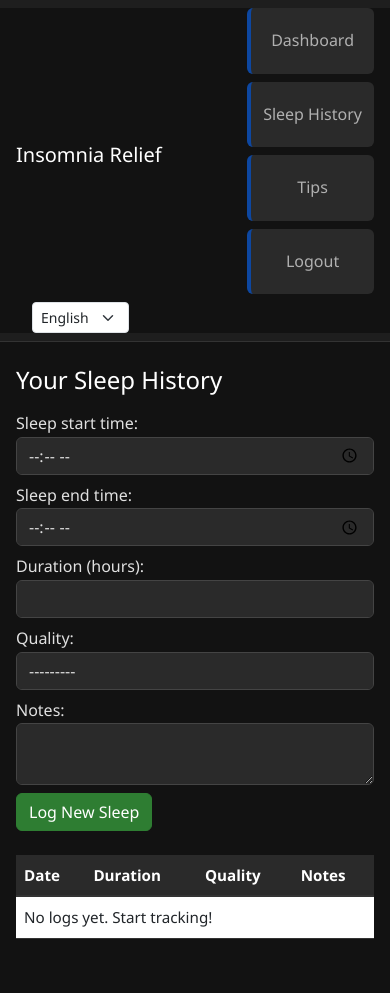
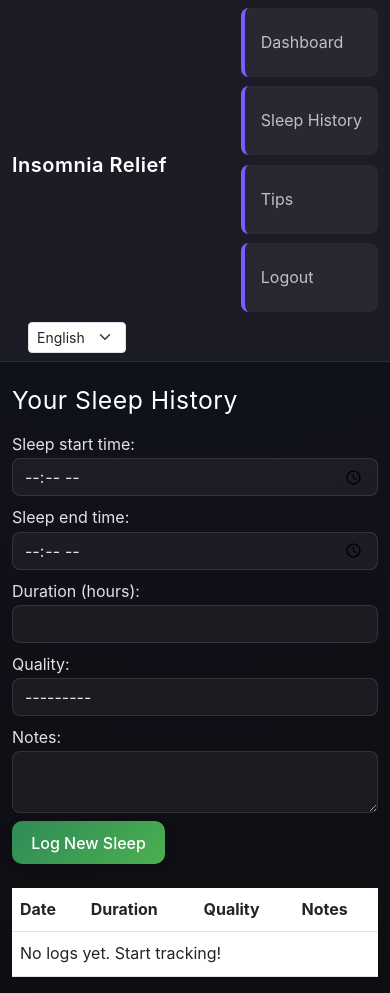
Before and after one commit to hacker-men/Insomnia_App_on_Django, a Django app: page /en/sleep-history/ in a window 390 px wide. Before the commit the page ends 939 px from the top, so only its background shows below. Run offline with Django 5.2, Linux system fonts and the light colour scheme; the visitor is signed in with stand-in values (Sample User, id 1).

Commit message:
Update styles for improved responsiveness and visual consistency

```diff
--- a/users/static/styles.css
+++ b/users/static/styles.css
@@ -1,260 +1,174 @@
-/* Dark Theme for Insomnia App - Night-Friendly */
-/* Global Styles */
+/* === INSOMNIA RELIEF - MODERN DARK THEME === */
+
+/* Base layout */
 body {
-    background-color: #121212;  /* Deep black background */
-    color: #e0e0e0;            /* Light gray text for readability */
-    font-family: 'Segoe UI', Tahoma, Geneva, Verdana, sans-serif;
-    line-height: 1.6;          /* Improved readability */
+    background: radial-gradient(circle at top, #111320 0%, #0e0e12 100%);
+    color: #e2e2e6;
+    font-family: 'Inter', 'Segoe UI', Tahoma, sans-serif;
     margin: 0;
     padding: 0;
+    line-height: 1.7;
+    transition: background 0.4s ease, color 0.3s ease;
 }
 
-/* Headings */
+/* Typography */
 h1, h2, h3, h4, h5, h6 {
-    color: #ffffff;            /* Pure white for headings */
-    font-weight: 300;          /* Lighter weight for calm feel */
+    color: #ffffff;
+    font-weight: 400;
+    letter-spacing: 0.5px;
 }
 
-/* Container and Content */
-.container {
-    background-color: #121212;
-    max-width: 1200px;         /* Slightly wider for comfort */
+p {
+    color: #c5c5c8;
 }
 
-.mt-4 {
-    margin-top: 1.5rem !important;
-}
-
-/* Navigation Bar - Dark Variant */
+/* Navbar - semi-transparent glass effect */
 .navbar {
-    background-color: #1e1e1e !important;  /* Dark gray nav */
-    border-bottom: 1px solid #333333;      /* Subtle border */
+    background: rgba(30, 30, 40, 0.8) !important;
+    backdrop-filter: blur(10px);
+    border-bottom: 1px solid rgba(80, 80, 120, 0.3);
 }
 
 .navbar-brand {
     color: #ffffff !important;
-    font-weight: 400;
+    font-weight: 600;
+    letter-spacing: 0.5px;
 }
 
 .nav-link {
-    color: #b0b0b0 !important;             /* Muted gray links */
+    color: #c0c0c0 !important;
+    transition: color 0.2s ease;
 }
 
 .nav-link:hover {
-    color: #0d47a1 !important;             /* Calm blue on hover */
-    background-color: #2a2a2a;             /* Subtle hover bg */
+    color: #8ab4f8 !important;
 }
 
-/* Alerts/Messages - Dark Adapted */
+/* Buttons */
+.btn {
+    border-radius: 10px;
+    font-weight: 500;
+    padding: 0.6rem 1.2rem;
+    transition: all 0.3s ease;
+    box-shadow: 0 2px 10px rgba(0,0,0,0.2);
+}
+
+.btn-primary {
+    background: linear-gradient(135deg, #3a6ff8, #7b5cff);
+    border: none;
+}
+
+.btn-primary:hover {
+    transform: translateY(-2px);
+    box-shadow: 0 4px 15px rgba(58,111,248,0.3);
+}
+
+.btn-success {
+    background: linear-gradient(135deg, #2e8b57, #4caf50);
+    border: none;
+}
+
+.btn-info {
+    background: linear-gradient(135deg, #2196f3, #00bcd4);
+    border: none;
+}
+
+/* Form inputs */
+.form-control {
+    background: rgba(255,255,255,0.05);
+    border: 1px solid rgba(255,255,255,0.1);
+    color: #e2e2e6;
+    border-radius: 8px;
+    transition: all 0.2s ease;
+}
+
+.form-control:focus {
+    border-color: #7b5cff;
+    box-shadow: 0 0 8px rgba(123,92,255,0.4);
+    background: rgba(255,255,255,0.08);
+}
+
+/* Cards */
+.card {
+    background: rgba(25,25,35,0.85);
+    border: 1px solid rgba(255,255,255,0.05);
+    border-radius: 14px;
+    box-shadow: 0 6px 18px rgba(0,0,0,0.25);
+    backdrop-filter: blur(10px);
+    transition: transform 0.3s ease, box-shadow 0.3s ease;
+}
+
+.card:hover {
+    transform: translateY(-4px);
+    box-shadow: 0 10px 25px rgba(0,0,0,0.35);
+}
+
+.card-title {
+    color: #ffffff;
+    font-weight: 500;
+}
+
+.card-text {
+    color: #b0b0b5;
+}
+
+/* Lists (Dashboard) */
+ul {
+    list-style: none;
+    padding: 0;
+}
+
+ul li {
+    background: rgba(255,255,255,0.05);
+    padding: 0.8rem 1rem;
+    margin-bottom: 0.6rem;
+    border-left: 4px solid #7b5cff;
+    border-radius: 8px;
+    transition: background 0.2s ease;
+}
+
+ul li:hover {
+    background: rgba(255,255,255,0.08);
+}
+
+/* Alerts */
 .alert {
-    border: none;
-    border-radius: 8px;
-    color: #e0e0e0;
+    border-radius: 10px;
+    font-weight: 500;
+    padding: 1rem;
 }
 
 .alert-success {
-    background-color: #2e7d32;             /* Dark green for success */
+    background: rgba(76, 175, 80, 0.2);
     border-left: 4px solid #4caf50;
 }
 
 .alert-error {
-    background-color: #c62828;             /* Dark red for errors */
+    background: rgba(244, 67, 54, 0.2);
     border-left: 4px solid #f44336;
 }
 
-/* Forms - Dark Input Fields */
-.form-control {
-    background-color: #2a2a2a;             /* Dark input bg */
-    border: 1px solid #444444;             /* Subtle border */
-    color: #e0e0e0;                        /* Light text */
-    border-radius: 6px;
+/* Footer */
+footer {
+    background: rgba(20, 20, 30, 0.8);
+    color: #a0a0a5;
+    text-align: center;
+    padding: 1.2rem;
+    margin-top: 2rem;
+    border-top: 1px solid rgba(255,255,255,0.05);
 }
 
-.form-control:focus {
-    background-color: #2a2a2a;
-    border-color: #0d47a1;                 /* Blue focus */
-    color: #e0e0e0;
-    box-shadow: 0 0 0 0.2rem rgba(13, 71, 161, 0.25);
+/* Smooth hover & animation */
+* {
+    transition: all 0.2s ease-in-out;
 }
 
-.form-label {
-    color: #ffffff;
-    font-weight: 500;
-}
-
-/* Buttons - Dark Theme Overrides */
-.btn {
-    border-radius: 6px;
-    font-weight: 500;
-    transition: all 0.3s ease;            /* Smooth transitions */
-}
-
-.btn-primary {
-    background-color: #0d47a1;             /* Calm blue */
-    border-color: #0d47a1;
-}
-
-.btn-primary:hover {
-    background-color: #1565c0;             /* Lighter blue on hover */
-    border-color: #1565c0;
-}
-
-.btn-success {
-    background-color: #2e7d32;             /* Dark green */
-    border-color: #2e7d32;
-}
-
-.btn-success:hover {
-    background-color: #4caf50;             /* Brighter green on hover */
-    border-color: #4caf50;
-}
-
-.btn-info {
-    background-color: #0277bd;             /* Muted blue for info */
-    border-color: #0277bd;
-}
-
-/* Cards - Dark Variant */
-.card {
-    background-color: #1e1e1e;             /* Dark card bg */
-    border: 1px solid #333333;             /* Subtle border */
-    border-radius: 10px;                   /* Rounded corners */
-    box-shadow: 0 4px 8px rgba(0, 0, 0, 0.3);  /* Soft shadow */
-    color: #e0e0e0;
-}
-
-.card-title {
-    color: #ffffff;
-}
-
-.card-text {
-    color: #b0b0b0;                        /* Slightly muted for body text */
-}
-
-.card-body {
-    padding: 1.5rem;
-}
-
-/* Tables - Dark Theme */
-.table {
-    background-color: #1e1e1e;
-    color: #e0e0e0;
-}
-
-.table th {
-    background-color: #2a2a2a;             /* Darker header */
-    color: #ffffff;
-    border-bottom: 2px solid #333333;
-}
-
-.table td {
-    border-color: #333333;
-}
-
-.table tbody tr:hover {
-    background-color: #2a2a2a;             /* Hover effect */
-}
-
-/* Links */
-a {
-    color: #0d47a1;                        /* Calm blue links */
-    text-decoration: none;
-}
-
-a:hover {
-    color: #1565c0;
-    text-decoration: underline;
-}
-
-/* Specific to Insomnia App Elements */
-/* Home Page Tips Cards */
-.row .col-md-4 .card,
-.row .col-md-6 .card {
-    margin-bottom: 1.5rem;
-    transition: transform 0.2s ease;
-}
-
-.row .col-md-4 .card:hover,
-.row .col-md-6 .card:hover {
-    transform: translateY(-2px);           /* Subtle lift on hover */
-}
-
-/* Dashboard List */
-ul {
-    list-style-type: none;                 /* Clean lists */
-    padding-left: 0;
-}
-
-ul li {
-    background-color: #2a2a2a;
-    margin-bottom: 0.5rem;
-    padding: 0.75rem;
-    border-radius: 6px;
-    border-left: 4px solid #0d47a1;        /* Blue accent */
-}
-
-/* Statistics Page - Placeholder for Charts (e.g., Chart.js) */
-#quality-chart {
-    background-color: #1e1e1e;
-    padding: 1rem;
-    border-radius: 8px;
-    margin-top: 1rem;
-    color: #e0e0e0;
-}
-
-/* Footer (if added later) */
-footer {
-    background-color: #1e1e1e;
-    color: #b0b0b0;
-    text-align: center;
-    padding: 1rem 0;
-    margin-top: 2rem;
-    border-top: 1px solid #333333;
-}
-
-/* Responsive Adjustments */
+/* Mobile */
 @media (max-width: 768px) {
-    .container {
-        padding-left: 1rem;
-        padding-right: 1rem;
-        max-width: 100% !important;
+    .navbar {
+        backdrop-filter: none;
     }
-
-    h1, h2, h3 {
-        font-size: 1.5rem;
-    }
-
-    .card-body {
-        padding: 1rem;
-    }
-
-    .table th, .table td {
-        padding: 0.5rem;
-        font-size: 0.95rem;
-    }
-
-    .btn, .form-control {
-        font-size: 1rem;
-    }
-
-    .navbar-nav {
-        text-align: center;
-    }
-
     .card {
         margin-bottom: 1rem;
     }
 }
-
-/* Print Styles (Optional - for dark mode printing) */
-@media print {
-    body {
-        background-color: white;
-        color: black;
-    }
-
-    .card, .navbar {
-        background-color: white !important;
-        color: black !important;
-    }
-}
```
